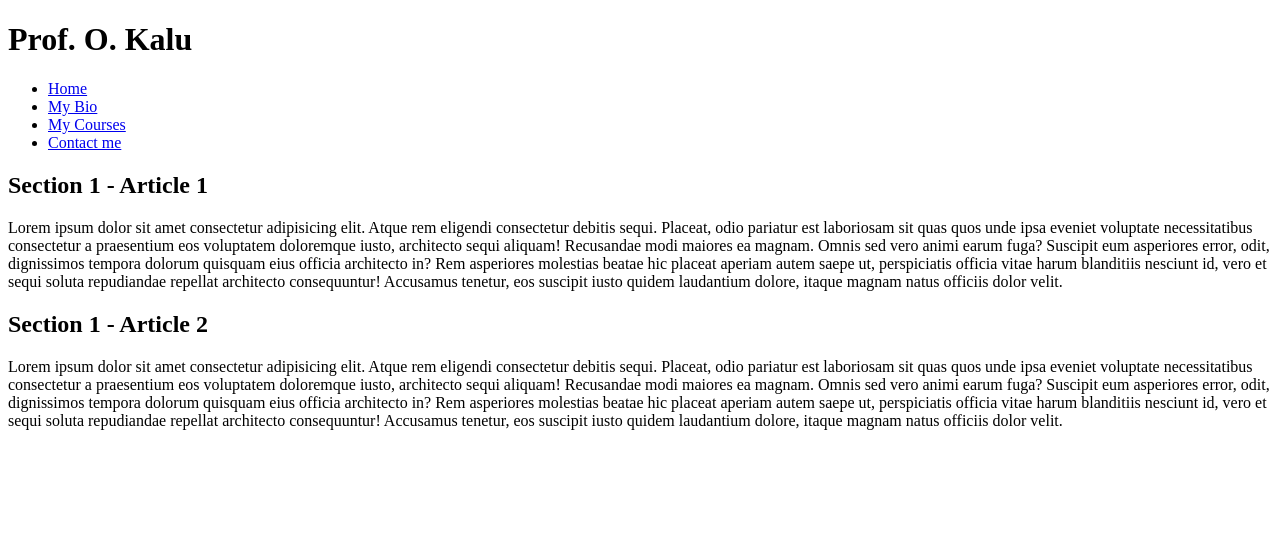
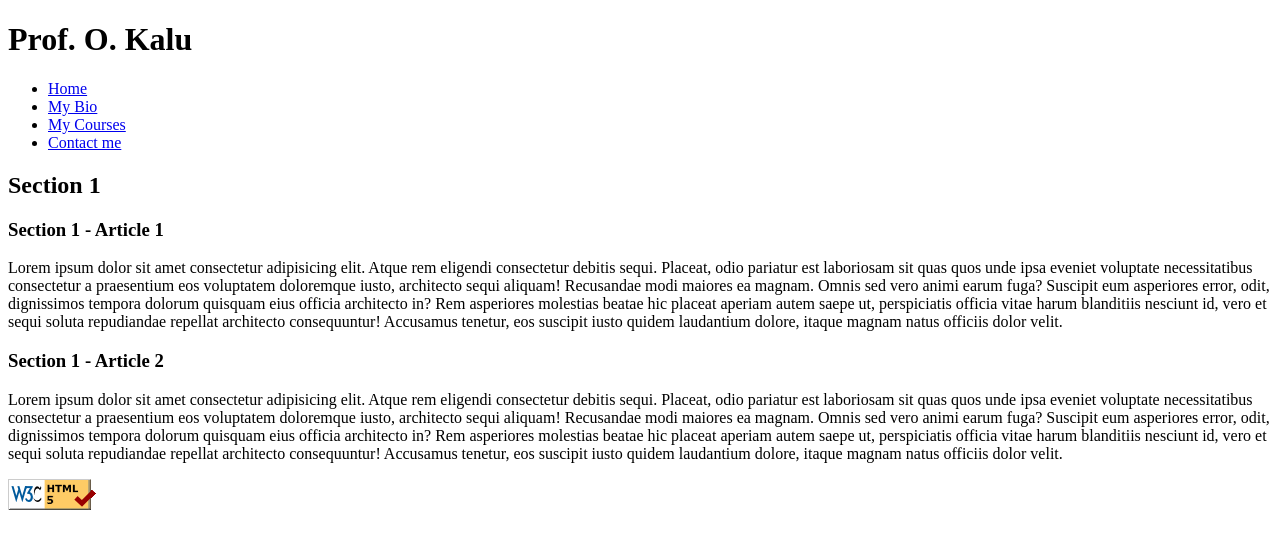
Before and after one commit to okalu/okalu.github.io, a plain HTML site: page docs/index.html in a window 1280 px wide. Drawn offline with Linux system fonts and the light colour scheme.

Commit message:
Added W3C HTML5 validator link

```diff
--- a/docs/index.html
+++ b/docs/index.html
@@ -28,9 +28,10 @@
     </nav>
     <main>
         <section>
+            <h2>Section 1</h2>
             <article>
                 <header>
-                    <h2>Section 1 - Article 1</h2>
+                    <h3>Section 1 -  Article 1</h3>
                 </header>
                 <div>
                     Lorem ipsum dolor sit amet consectetur adipisicing elit. Atque rem eligendi consectetur debitis sequi. Placeat, odio pariatur est laboriosam sit quas quos unde ipsa eveniet voluptate necessitatibus consectetur a praesentium eos voluptatem doloremque iusto, architecto sequi aliquam! Recusandae modi maiores ea magnam. Omnis sed vero animi earum fuga? Suscipit eum asperiores error, odit, dignissimos tempora dolorum quisquam eius officia architecto in? Rem asperiores molestias beatae hic placeat aperiam autem saepe ut, perspiciatis officia vitae harum blanditiis nesciunt id, vero et sequi soluta repudiandae repellat architecto consequuntur! Accusamus tenetur, eos suscipit iusto quidem laudantium dolore, itaque magnam natus officiis dolor velit.
@@ -38,7 +39,7 @@
             </article>
             <article>
                 <header>
-                    <h2>Section 1 - Article 2</h2>
+                    <h3>Section 1 - Article 2</h3>
                 </header>
                 <div>
                     <p>Lorem ipsum dolor sit amet consectetur adipisicing elit. Atque rem eligendi consectetur debitis sequi. Placeat, odio pariatur est laboriosam sit quas quos unde ipsa eveniet voluptate necessitatibus consectetur a praesentium eos voluptatem doloremque iusto, architecto sequi aliquam! Recusandae modi maiores ea magnam. Omnis sed vero animi earum fuga? Suscipit eum asperiores error, odit, dignissimos tempora dolorum quisquam eius officia architecto in? Rem asperiores molestias beatae hic placeat aperiam autem saepe ut, perspiciatis officia vitae harum blanditiis nesciunt id, vero et sequi soluta repudiandae repellat architecto consequuntur! Accusamus tenetur, eos suscipit iusto quidem laudantium dolore, itaque magnam natus officiis dolor velit.</p>
@@ -48,6 +49,11 @@
     </main>
     <footer>
         <!-- Footer content -->
+        <section>
+            <a href="https://validator.w3.org/check?url=https://okalu.github.io/index.html">
+                <img src="./images/w3c-html5-logo.png" alt="W3C HTML Logo">
+            </a>
+        </section>
     </footer>
 </body>
 </html>
```
Also changed, not shown: docs/images/w3c-html5-logo.png (added).
